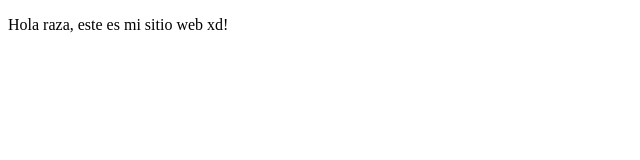
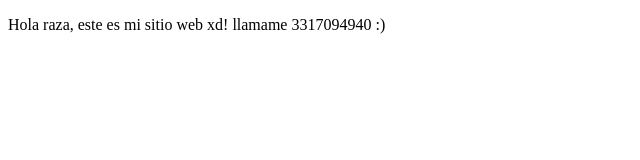
Before and after one commit to AaronOrtega1/ProyectoDemoCursoPrework, a plain HTML site: page index.html in a window 1280 px wide. Shown: the whole page, without its empty margins (0-640 px from the left). Drawn offline with Linux system fonts and the light colour scheme.

Commit message:
agregamos numero

```diff
--- a/index.html
+++ b/index.html
@@ -9,6 +9,7 @@
 <body>
     <p>
         Hola raza, este es mi sitio web xd!
+        llamame 3317094940 :)
     </p>
 </body>
 </html>
```
